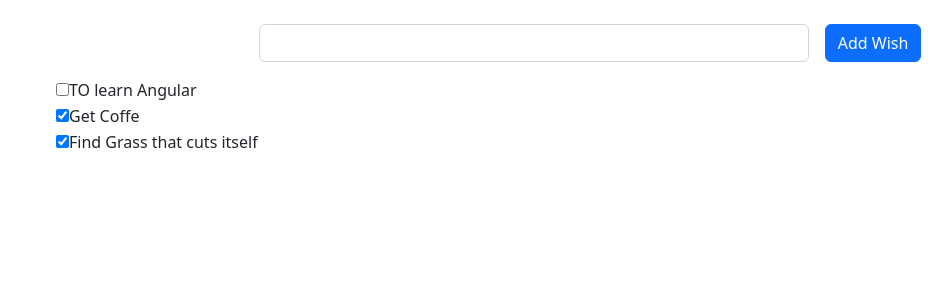
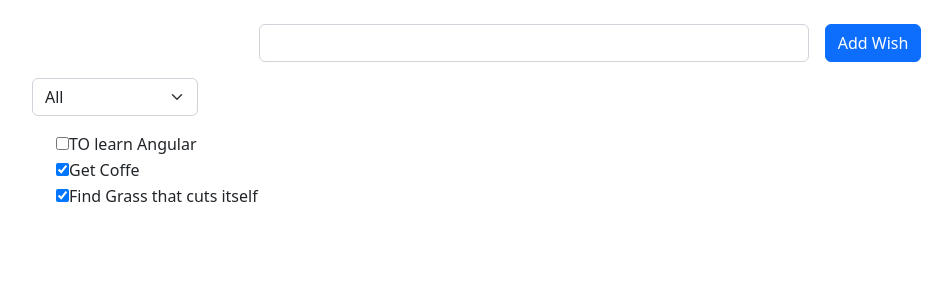
Before and after one commit to bjmmtin/Angular-Tutorial, an Angular app: page / in a window 1280 px wide. Shown: the top 300 px of the page, without its empty margins (50-1002 px from the left). Built offline with nearby package versions, Linux system fonts and the light colour scheme.

Commit message:
add filter in the WishItem list

```diff
--- a/src/app/app.component.html
+++ b/src/app/app.component.html
@@ -10,11 +10,21 @@
   </form>
 
   <div class="row mt-3">
-    <div *ngIf="items.length === 0; else showItems">There are no wishes to display.</div>
+    <div class="col-sm-2">
+      <select class="form-select" [(ngModel)]="listFilter" (ngModelChange)="filterChange($event)">
+        <option value="0">All</option>
+        <option value="1">Unfulfilled</option>
+        <option value="2">Fulfilled</option>
+      </select>
+    </div>
+  </div>
+
+  <div class="row mt-3">
+    <div *ngIf="visibleItems.length === 0; else showItems">There are no wishes to display.</div>
 
     <ng-template #showItems>
       <ul class="wish-list">
-        <li *ngFor="let item of items as ii">
+        <li *ngFor="let item of visibleItems as ii">
           <div class="form-check">
             <label class="form-check-label">
               <input
--- a/src/app/app.component.ts
+++ b/src/app/app.component.ts
@@ -16,8 +16,18 @@
     new WishItem('Get Coffe', true),
     new WishItem('Find Grass that cuts itself', true)
   ];
+  listFilter: String = '0';
   newWishtext = "";
   title = 'wishList';
+  visibleItems : WishItem[] = this.items;
+
+  filterChange(value : any){
+    if(value === '0')
+      this.visibleItems = this.items;
+    else if(value === '1')
+      this.visibleItems = this.items.filter(item => !item.isComplete);
+    else this.visibleItems = this.items.filter(item => item.isComplete);
+  }
 
   toggleItem(item: WishItem) {
     item.isComplete = !item.isComplete;
```
